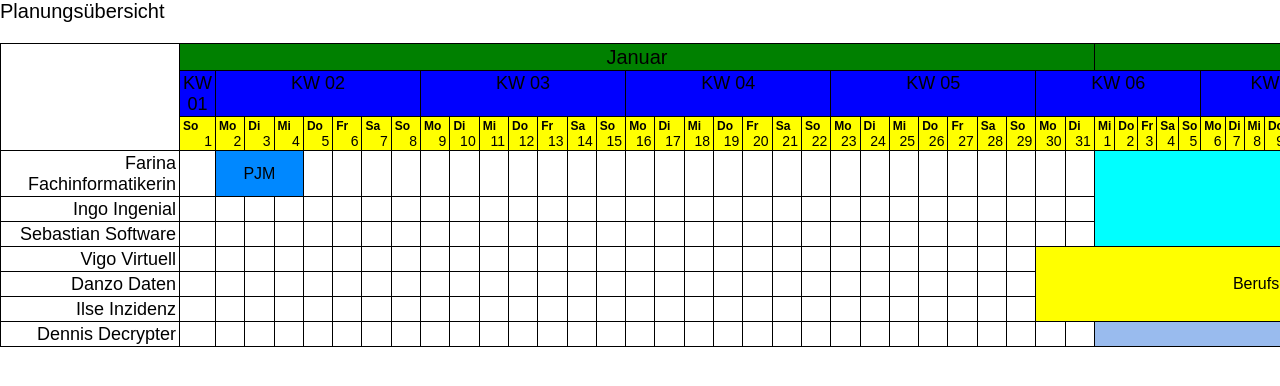
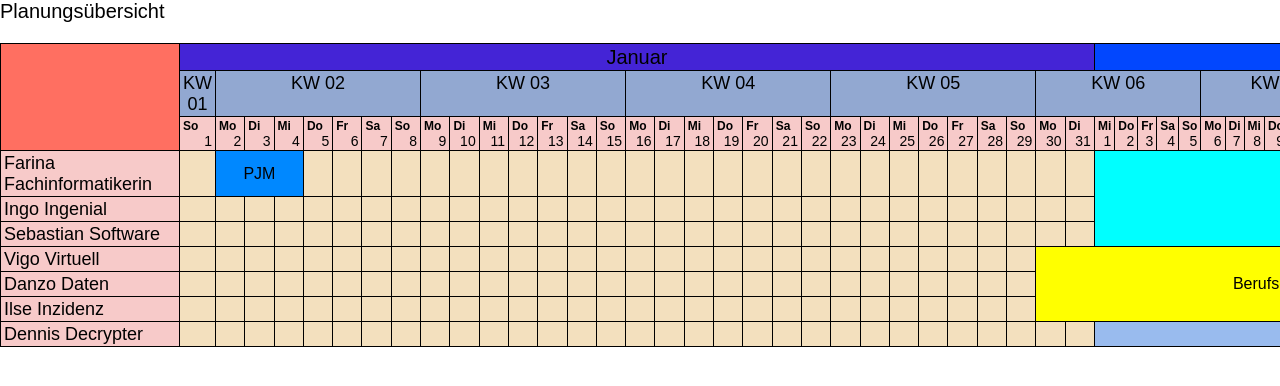
Before and after one commit to Technose02/azubi-planer, a Vue app: page / in a window 1280 px wide. Shown: the top 386 px of the page. Built offline with nearby package versions, Linux system fonts and the light colour scheme.

Commit message:
enhanced colors

```diff
--- a/src/components/Planner/Planner.vue
+++ b/src/components/Planner/Planner.vue
@@ -9,6 +9,7 @@
       <div
         class="planner-cell planner-header-row planner-header-row-month"
         v-for="m in plannerStore.getMonthHeaderColumnsToRender()"
+        :class="`planner-header-row-month--${m.month_number}`"
         :style="m.style_"
       >
         {{ m.name }}
@@ -121,11 +122,62 @@ export default {
 </script>
 <style>
 .planner-container-grid {
+  background-color: #f3e0be;
   display: grid;
   text-align: center;
   font-size: 1.6rem;
   cursor: default;
   user-select: none;
+}
+
+.planner-header-row-month--1 {
+  /* Januar */
+  background-color: #4424d6;
+}
+
+.planner-header-row-month--2 {
+  background-color: #0247fe;
+}
+
+.planner-header-row-month--3 {
+  background-color: #347c98;
+}
+
+.planner-header-row-month--4 {
+  background-color: #66b032;
+}
+
+.planner-header-row-month--5 {
+  background-color: #b2d732;
+}
+
+.planner-header-row-month--6 {
+  background-color: #fefe33;
+}
+
+.planner-header-row-month--7 {
+  background-color: #fccc1a;
+}
+
+.planner-header-row-month--8 {
+  background-color: #fb9902;
+}
+
+.planner-header-row-month--9 {
+  background-color: #fc600a;
+}
+
+.planner-header-row-month--10 {
+  background-color: #fe2712;
+}
+
+.planner-header-row-month--11 {
+  background-color: #c21460;
+}
+
+.planner-header-row-month--12 {
+  /* Dezember */
+  background-color: #8601af;
 }
 
 .planner-header-row-week {
@@ -143,33 +195,34 @@ export default {
 }
 
 .planner-header-corner {
+  background-color: #ff6f61;
   border-left: 0.1rem solid black;
   border-top: 0.1rem solid black;
 }
 
 .planner-header-column {
+  background-color: #f7cac9;
   grid-column: 1;
   border-left: 0.1rem solid black;
   font-size: 1.8rem;
   min-width: 18rem;
-  text-align: right;
+  text-align: left;
 }
 
 .planner-header-row-month {
   grid-row: 1;
   border-top: 0.1rem solid black;
-  background-color: green;
   font-size: 2rem;
 }
 .planner-header-row-week {
   grid-row: 2;
-  background-color: blue;
+  background-color: #92a8d1;
   font-size: 1.8rem;
   /*min-width: 5.5rem;*/
 }
 .planner-header-row-day {
   grid-row: 3;
-  background-color: yellow;
+  background-color: #f7cac9;
 }
 .planner-header-day-week {
   font-size: 1.2rem;
--- a/src/components/Planner/PlannerStore.js
+++ b/src/components/Planner/PlannerStore.js
@@ -118,6 +118,7 @@ export const plannerStore = reactive({
         this.column_offset + this.getDataColumnForDayOfYear(days.at(-1));
       months.push({
         name: month_name,
+        month_number: month_idx + 1,
         style_: `grid-column: ${startColumn} / ${endColumn + 1};`,
       });
     });
```
